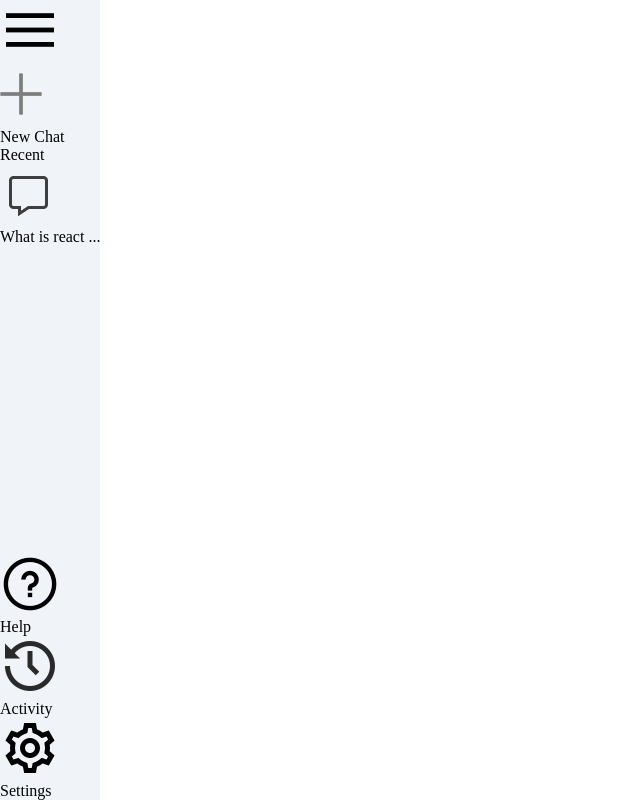
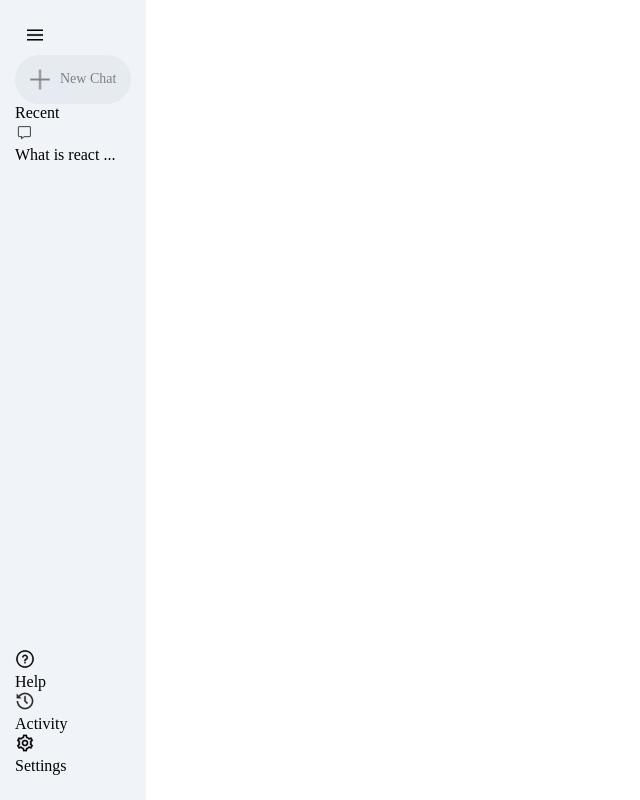
Before and after one commit to kanishkadz/Gemini-Clone, a React (Create React App) app: page / in a window 1280 px wide. Shown: the whole page, without its empty margins (0-640 px from the left). Built offline with nearby package versions, Linux system fonts and the light colour scheme.

Commit message:
Update SideBar.css

```diff
--- a/src/components/SideBar/SideBar.css
+++ b/src/components/SideBar/SideBar.css
@@ -4,4 +4,25 @@
     flex-direction: column;
     justify-content: space-between;
     background-color: #f0f4f9;
+    padding: 25px 15px;
 }
+.sidebar img{
+    width: 20px;
+}
+.sidebar .menu{
+    display: block;
+    margin-left: 10px;
+    cursor: pointer;
+}
+.sidebar .new-chat{
+    margin-top: 10px;
+    display: inline-flex;
+    align-items: center;
+    gap: 10px;
+    padding: 10px 15px;
+    background-color: #e6eaf1;
+    border-radius: 50px;
+    font-size: 14px;
+    color: grey;
+    cursor: pointer;
+}
```
